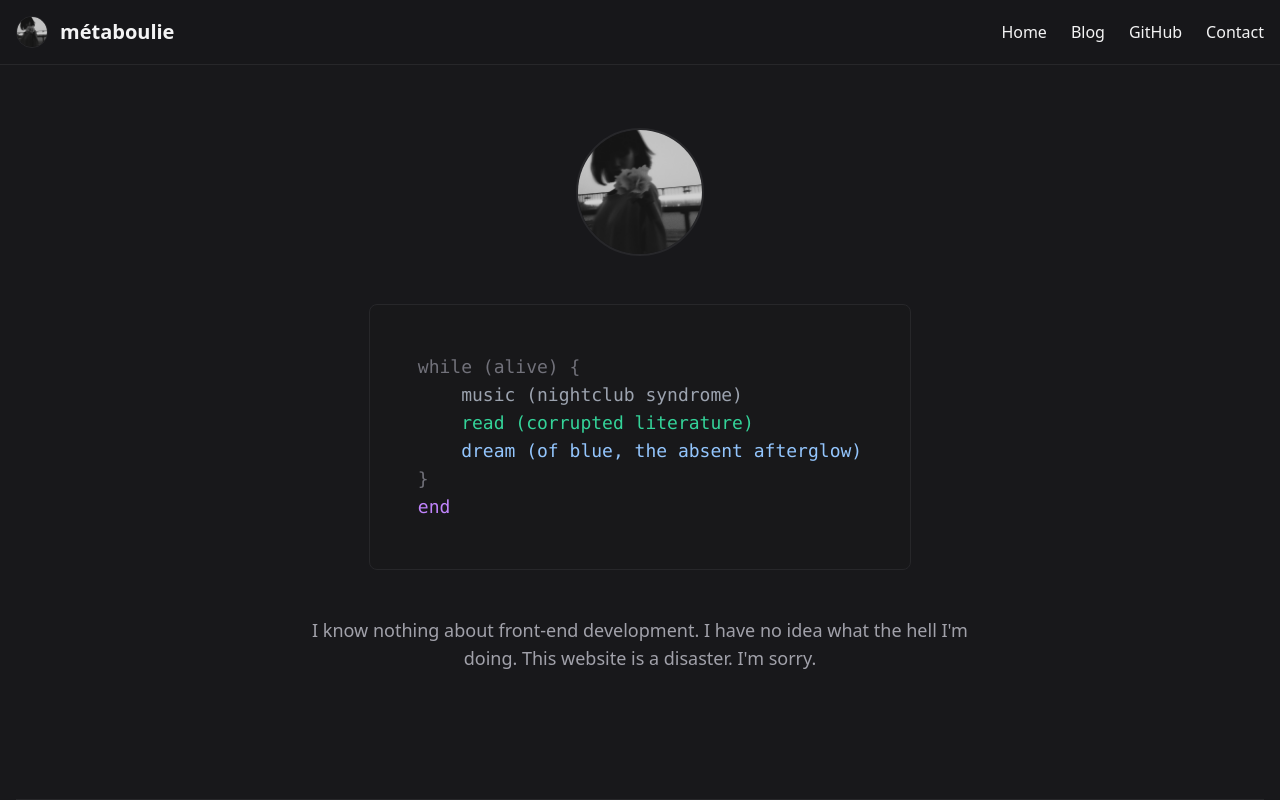
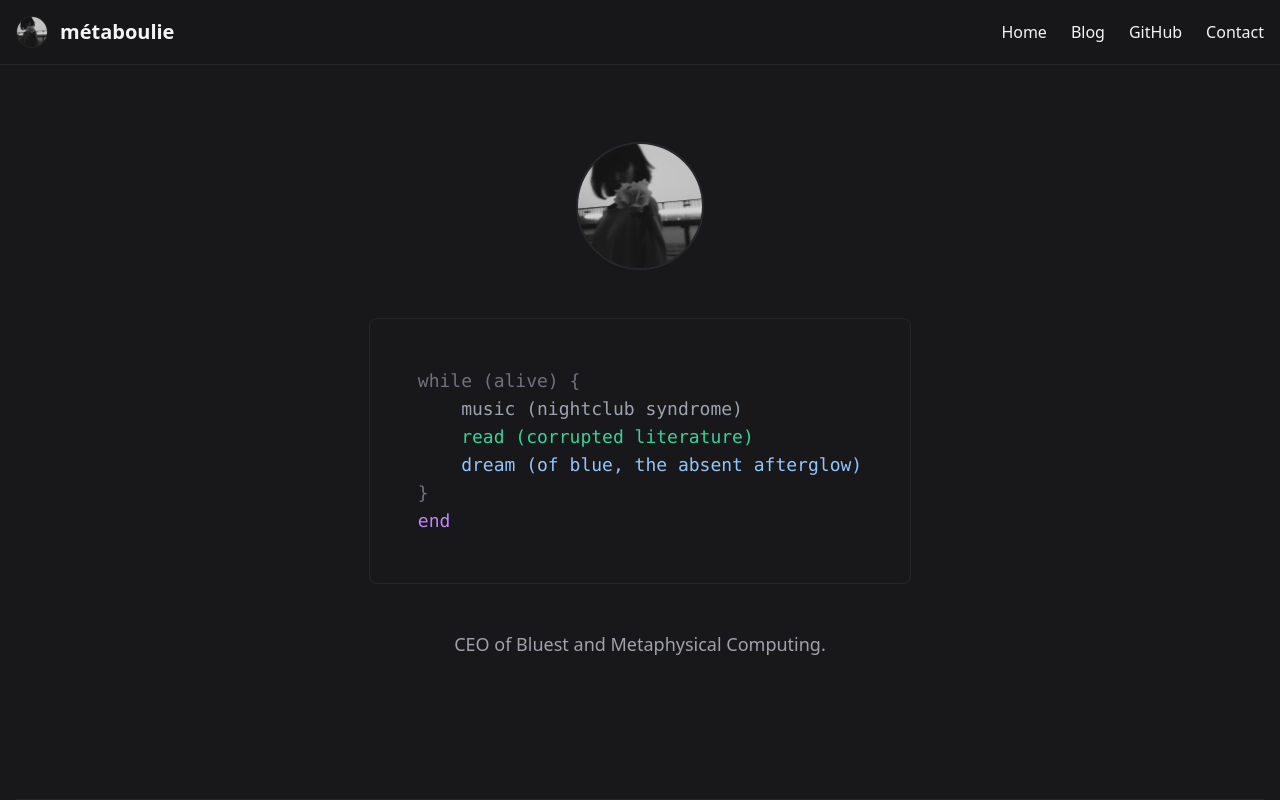
Before and after one commit to metaboulie/portfolio, a SvelteKit app: page / in a window 1280 px wide. Shown: the top 800 px of the page. Built offline with nearby package versions, Linux system fonts and the light colour scheme.

Commit message:
change self description

```diff
--- a/src/routes/+page.svelte
+++ b/src/routes/+page.svelte
@@ -70,7 +70,7 @@
 			class:translate-y-0={mounted}
 			class:-translate-y-8={!mounted}
 		>
-			I know nothing about front-end development. I have no idea what the hell I'm doing. This website is a disaster. I'm sorry.
+			CEO of Bluest and Metaphysical Computing.
 		</p>
 	</div>
 	<div class="absolute inset-0 -z-10">
```
